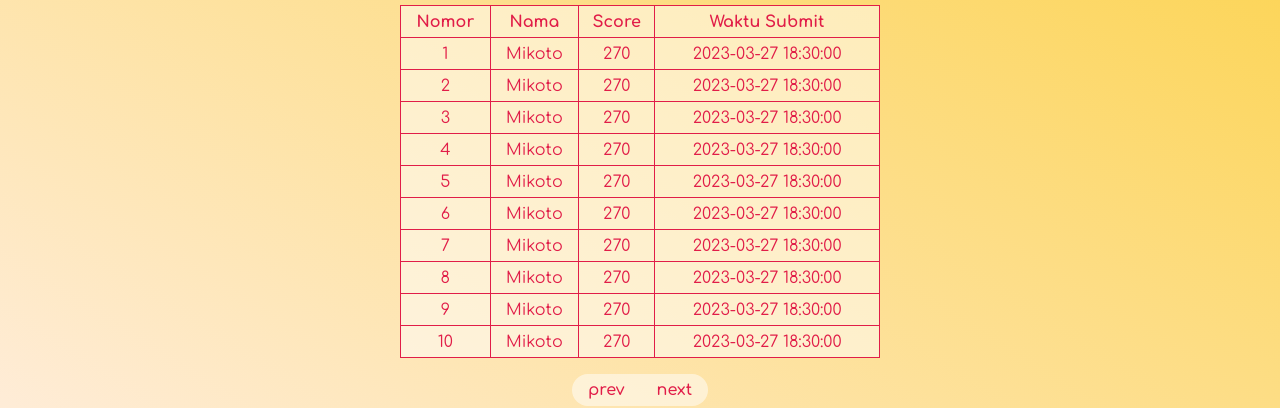
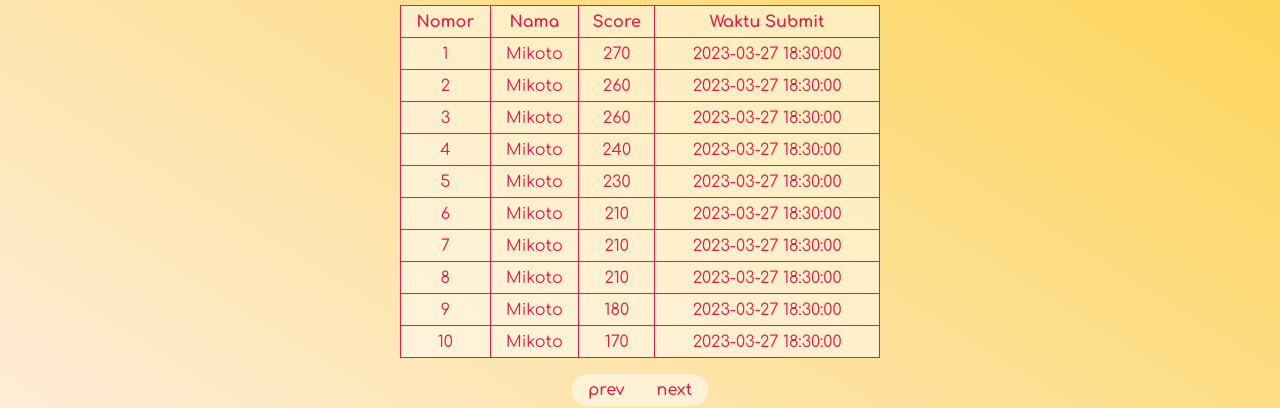
Before and after one commit to orymikoto/webquiz, a React (Vite) app in the folder frontend/: page /scoreboard in a window 1280 px wide. Shown: the part 135-543 px from the top of the page. Built offline with nearby package versions, Linux system fonts and the light colour scheme.

Commit message:
add soal

```diff
--- a/frontend/src/pages/QuizPageIndtoEng.jsx
+++ b/frontend/src/pages/QuizPageIndtoEng.jsx
@@ -177,11 +177,23 @@ export default function QuizPageIndtoEng() {
                 ) : Answer == 2 ? (
                   <Timeup className=" my-7 " />
                 ) : null}
-                {Finish ? (
+                {Finish && Lives >= 1 ? (
                   <div
                     onClick={() => nextSoal()}
                     className="bg-teal-600 hover:bg-teal-400 rounded-full cursor-pointer duration-200 px-8 py-1">
                     <p className="text-white">Berikutnya</p>
+                  </div>
+                ) : Finish && Lives == 0 ? (
+                  <div>
+                    <p className="text-white text-3xl">GAME OVER</p>
+                    <div className="flex gap-x-2  cursor-pointer duration-200 px-8 py-1">
+                      <div className="py-1 px-4 bg-white/20 rounded-md hover:bg-white/50 hover:text-pink-700 duration-200">
+                        Finish
+                      </div>
+                      <div className="py-1 px-4 bg-white/20 rounded-md hover:bg-white/50 hover:text-pink-700 duration-200">
+                        Retry
+                      </div>
+                    </div>
                   </div>
                 ) : null}
               </div>
--- a/frontend/src/pages/ScoreBoard.jsx
+++ b/frontend/src/pages/ScoreBoard.jsx
@@ -26,55 +26,55 @@ export default function ScoreBoard() {
             <tr className="h-8">
               <td className="border border-rose-600 text-center">2</td>
               <td className="border border-rose-600 text-center">Mikoto</td>
-              <td className="border border-rose-600 text-center">270</td>
+              <td className="border border-rose-600 text-center">260</td>
               <td className="border border-rose-600 text-center">2023-03-27 18:30:00</td>
             </tr>
             <tr className="h-8">
               <td className="border border-rose-600 text-center">3</td>
               <td className="border border-rose-600 text-center">Mikoto</td>
-              <td className="border border-rose-600 text-center">270</td>
+              <td className="border border-rose-600 text-center">260</td>
               <td className="border border-rose-600 text-center">2023-03-27 18:30:00</td>
             </tr>
             <tr className="h-8">
               <td className="border border-rose-600 text-center">4</td>
               <td className="border border-rose-600 text-center">Mikoto</td>
-              <td className="border border-rose-600 text-center">270</td>
+              <td className="border border-rose-600 text-center">240</td>
               <td className="border border-rose-600 text-center">2023-03-27 18:30:00</td>
             </tr>
             <tr className="h-8">
               <td className="border border-rose-600 text-center">5</td>
               <td className="border border-rose-600 text-center">Mikoto</td>
-              <td className="border border-rose-600 text-center">270</td>
+              <td className="border border-rose-600 text-center">230</td>
               <td className="border border-rose-600 text-center">2023-03-27 18:30:00</td>
             </tr>
             <tr className="h-8">
               <td className="border border-rose-600 text-center">6</td>
               <td className="border border-rose-600 text-center">Mikoto</td>
-              <td className="border border-rose-600 text-center">270</td>
+              <td className="border border-rose-600 text-center">210</td>
               <td className="border border-rose-600 text-center">2023-03-27 18:30:00</td>
             </tr>
             <tr className="h-8">
               <td className="border border-rose-600 text-center">7</td>
               <td className="border border-rose-600 text-center">Mikoto</td>
-              <td className="border border-rose-600 text-center">270</td>
+              <td className="border border-rose-600 text-center">210</td>
               <td className="border border-rose-600 text-center">2023-03-27 18:30:00</td>
             </tr>
             <tr className="h-8">
               <td className="border border-rose-600 text-center">8</td>
               <td className="border border-rose-600 text-center">Mikoto</td>
-              <td className="border border-rose-600 text-center">270</td>
+              <td className="border border-rose-600 text-center">210</td>
               <td className="border border-rose-600 text-center">2023-03-27 18:30:00</td>
             </tr>
             <tr className="h-8">
               <td className="border border-rose-600 text-center">9</td>
               <td className="border border-rose-600 text-center">Mikoto</td>
-              <td className="border border-rose-600 text-center">270</td>
+              <td className="border border-rose-600 text-center">180</td>
               <td className="border border-rose-600 text-center">2023-03-27 18:30:00</td>
             </tr>
             <tr className="h-8">
               <td className="border border-rose-600 text-center">10</td>
               <td className="border border-rose-600 text-center">Mikoto</td>
-              <td className="border border-rose-600 text-center">270</td>
+              <td className="border border-rose-600 text-center">170</td>
               <td className="border border-rose-600 text-center">2023-03-27 18:30:00</td>
             </tr>
           </tbody>
```
